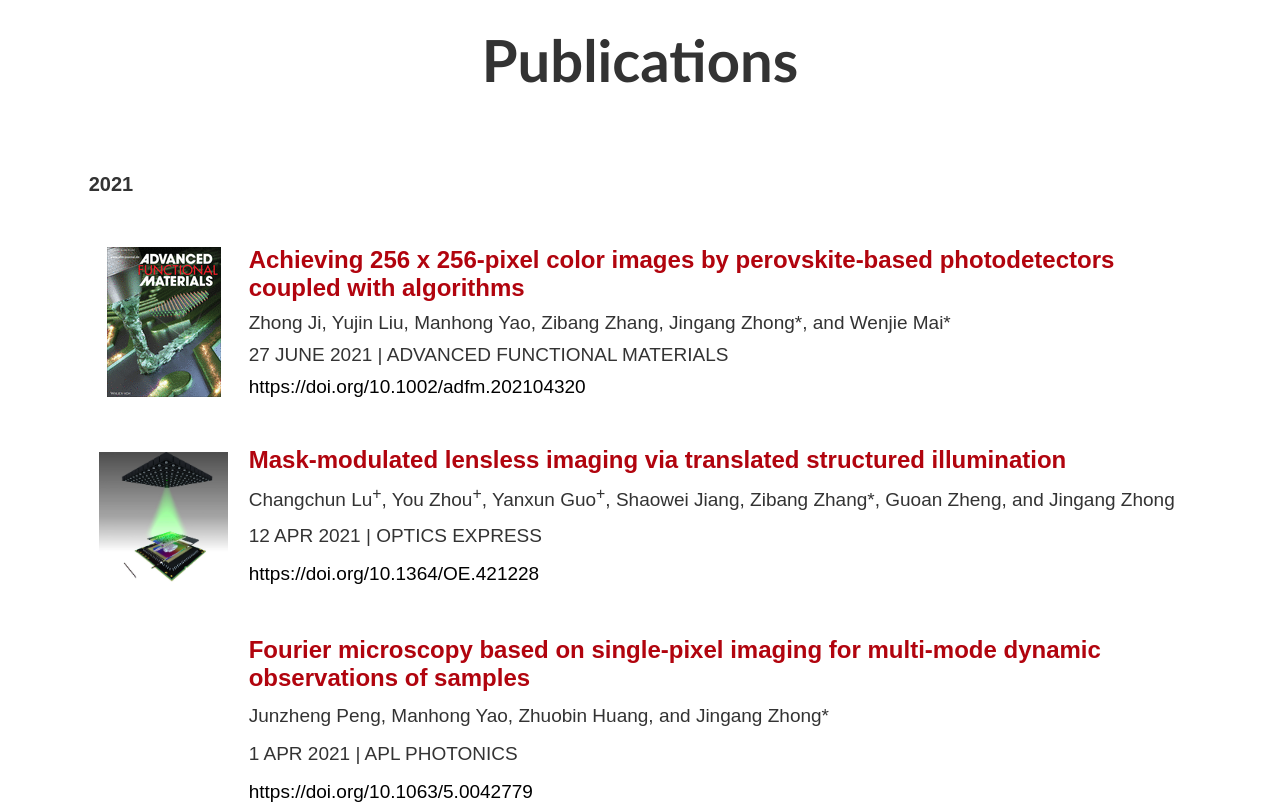
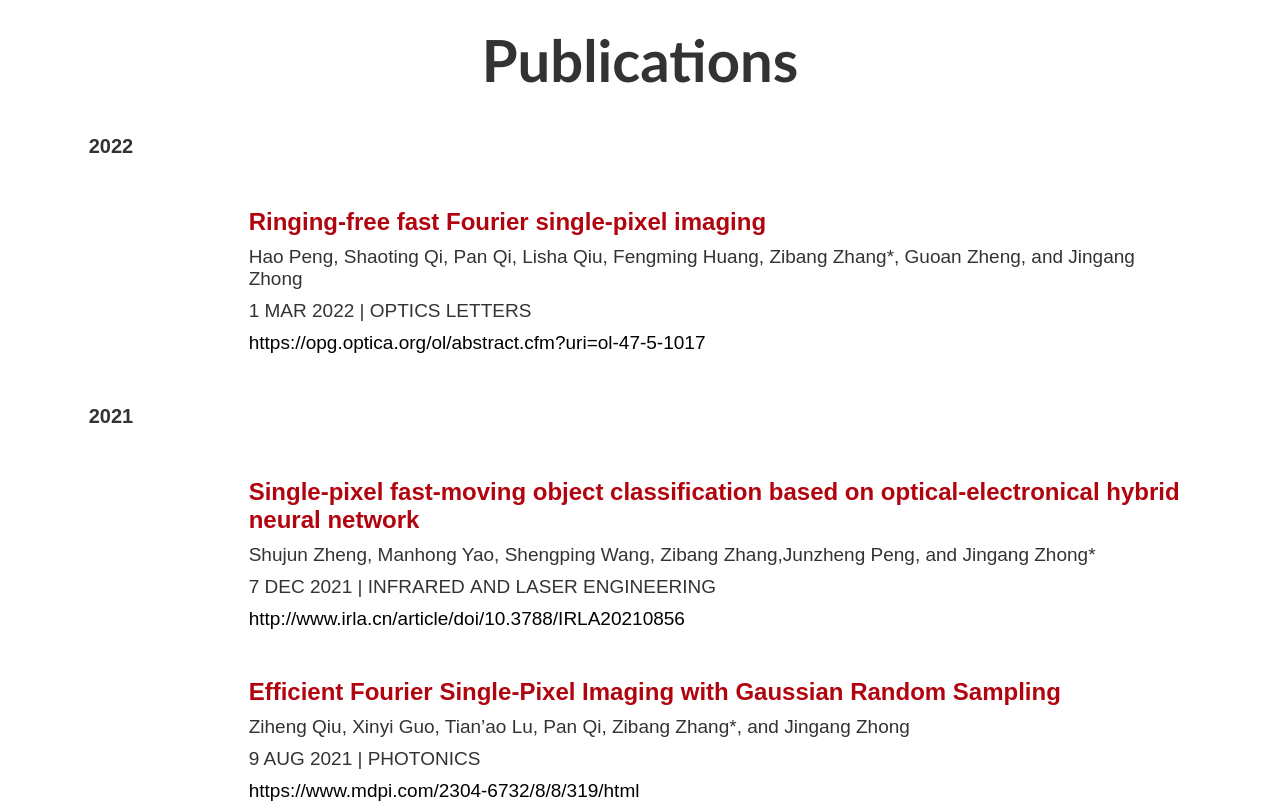
Before and after one commit to zibangzhang/jingangzhong.github.io, a plain HTML site: page publications.html in a window 1280 px wide. Shown: the part 130-939 px from the top of the page. Drawn offline with Linux system fonts and the light colour scheme.

Commit message:
Add files via upload

```diff
--- a/publications.html
+++ b/publications.html
@@ -122,14 +122,97 @@ a:active {
   <table width="100%" border="0" cellspacing="10px" cellpadding="0">
     <tr>
       <td width="5%">&nbsp;</td>
+      <td colspan="2" style="text-align: left; font-size: 19px;"><strong>
+		<span style="font-size: 15pt">2022</span></strong></td>
+      <td width="5%">&nbsp;</td>
+    </tr>
+	<tr>
+      <td width="5%">&nbsp;</td>
       <td colspan="2">&nbsp;</td>
       <td width="5%">&nbsp;</td>
     </tr>
-    <tr>
-      <td width="5%">&nbsp;</td>
-      <td colspan="2" style="text-align: left"><strong>
+	<tr>
+      <td rowspan="4">&nbsp;</td>
+      <td width="150" rowspan="4" style="text-align: center; font-size: 19px;">&nbsp;</td>
+      <td style="text-align: left; font-size: 19px;"><strong>
+		<span style="font-size: 24px; color: #B1040E">Ringing-free fast Fourier
+		single-pixel imaging</span></strong></td>
+      <td rowspan="4">&nbsp;</td>
+    </tr>
+	<tr>
+      <td style="text-align: left; font-size: 19px;">Hao Peng, Shaoting Qi,
+		Pan Qi, Lisha Qiu, Fengming Huang, Zibang Zhang*, Guoan Zheng, and Jingang Zhong</td>
+    </tr>
+	<tr>
+      <td style="text-align: left; font-size: 19px;">1 MAR 2022 | OPTICS LETTERS</td>
+    </tr>
+	<tr>
+      <td style="text-align: left; font-size: 19px;">
+		<a href="https://opg.optica.org/ol/abstract.cfm?uri=ol-47-5-1017">
+		https://opg.optica.org/ol/abstract.cfm?uri=ol-47-5-1017</a></td>
+    </tr>
+    <tr>
+      <td width="5%">&nbsp;</td>
+      <td colspan="2">&nbsp;</td>
+      <td width="5%">&nbsp;</td>
+    </tr>
+    <tr>
+      <td width="5%">&nbsp;</td>
+      <td colspan="2" style="text-align: left; font-size: 19px;"><strong>
 		<span style="font-size: 15pt">2021</span></strong></td>
       <td width="5%">&nbsp;</td>
+    </tr>
+    <tr>
+      <td width="5%">&nbsp;</td>
+      <td colspan="2">&nbsp;</td>
+      <td width="5%">&nbsp;</td>
+    </tr>
+    <tr>
+      <td rowspan="4">&nbsp;</td>
+      <td width="150" rowspan="4" style="text-align: center; font-size: 19px;">&nbsp;</td>
+      <td style="text-align: left; font-size: 19px;"><strong>
+		<span style="font-size: 24px; color: #B1040E">Single-pixel fast-moving
+		object classification based on optical-electronical hybrid neural
+		network</span></strong></td>
+      <td rowspan="4">&nbsp;</td>
+    </tr>
+	<tr>
+      <td style="text-align: left; font-size: 19px;">Shujun Zheng, Manhong Yao,
+		Shengping Wang, Zibang Zhang,Junzheng Peng, and Jingang Zhong*</td>
+    </tr>
+	<tr>
+      <td style="text-align: left; font-size: 19px;">7 DEC 2021
+		| INFRARED&nbsp;AND&nbsp;LASER&nbsp;ENGINEERING</td>
+    </tr>
+	<tr>
+      <td style="text-align: left; font-size: 19px;">
+		<a href="http://www.irla.cn/article/doi/10.3788/IRLA20210856">
+		http://www.irla.cn/article/doi/10.3788/IRLA20210856</a></td>
+    </tr>
+	<tr>
+      <td width="5%">&nbsp;</td>
+      <td colspan="2" style="text-align: left; font-size: 19px;">&nbsp;</td>
+      <td width="5%">&nbsp;</td>
+    </tr>
+    <tr>
+      <td rowspan="4">&nbsp;</td>
+      <td width="150" rowspan="4" style="text-align: center; font-size: 19px;">&nbsp;</td>
+      <td style="text-align: left; font-size: 19px;"><strong>
+		<span style="font-size: 24px; color: #B1040E">Efficient Fourier
+		Single-Pixel Imaging with Gaussian Random Sampling</span></strong></td>
+      <td rowspan="4">&nbsp;</td>
+    </tr>
+	<tr>
+      <td style="text-align: left; font-size: 19px;">Ziheng Qiu, Xinyi Guo,
+		Tian’ao Lu, Pan Qi, Zibang Zhang*, and Jingang Zhong</td>
+    </tr>
+	<tr>
+      <td style="text-align: left; font-size: 19px;">9 AUG 2021 | PHOTONICS</td>
+    </tr>
+	<tr>
+      <td style="text-align: left; font-size: 19px;">
+		<a href="https://www.mdpi.com/2304-6732/8/8/319/html">
+		https://www.mdpi.com/2304-6732/8/8/319/html</a></td>
     </tr>
     <tr>
       <td width="5%">&nbsp;</td>
```
Also changed, not shown: index.html (+47 -0 lines).
